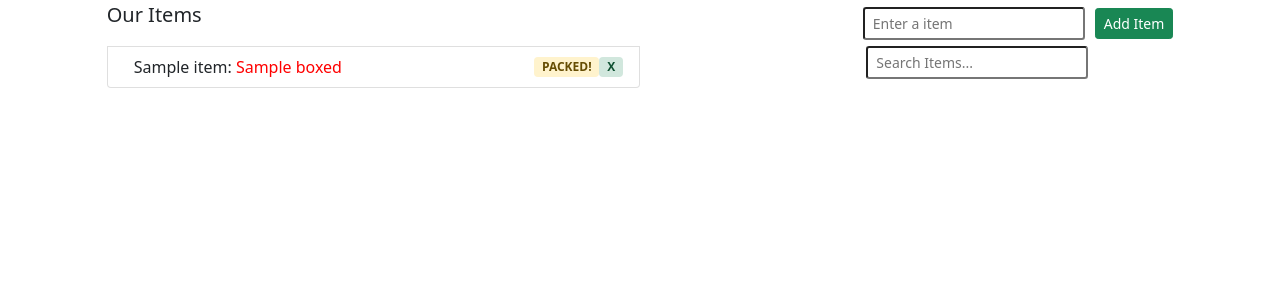
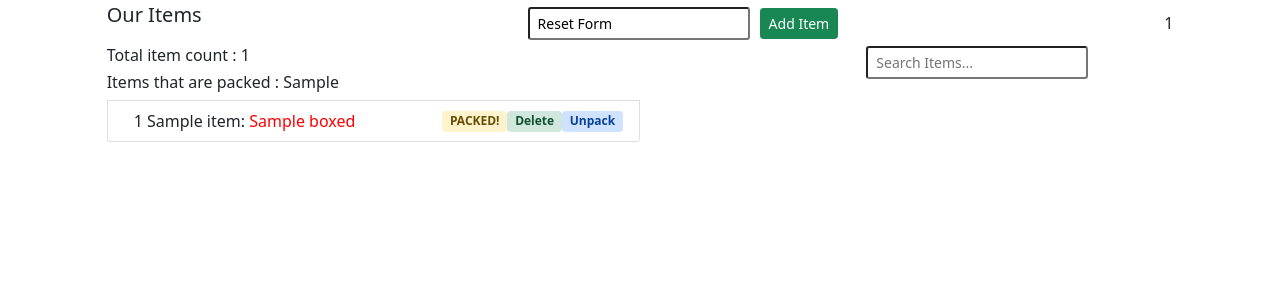
Before and after one commit to rob8624/Packing-app, a Django app: template todo/base/templates/base/item_list.html in a window 1280 px wide. Shown: the part 56-356 px from the top of the page. Run offline with Django 3.2, Linux system fonts and the light colour scheme; the template is opened without the code that fills it: most values are stand-ins (such as "Sample title", 1, 10 or a date in 2020); some libraries are stand-ins or nearby versions.

Commit message:
added stats

```diff
--- a/todo/base/models.py
+++ b/todo/base/models.py
@@ -18,11 +18,10 @@ class Box(models.Model):
     number = models.PositiveSmallIntegerField(unique=True, default=0)
     created = models.DateTimeField(auto_now_add=True)
     additional = models.CharField(max_length=200, null=True, blank=True)
-
     boxes = models.Manager()
 
     def get_items(self):
-        boxed = self.items.name
+        boxed = self.items.all()
         print(boxed)
         return boxed
 
--- a/todo/base/templates/base/boxdetail.html
+++ b/todo/base/templates/base/boxdetail.html
@@ -6,7 +6,7 @@
     <h1>Items in Box #{{ box.number }}</h1>
     {% for boxed in box_items %}
 
-    <li>{{  boxed }} : packed on <h8>{{ boxed.created }}</h8></li>
+    <li>{{ boxed }} : packed on <h8>{{ boxed.created }}</h8></li>
     {% empty %}
     <h3>This box is empty, but ready to start packing!!!</h3>
 
--- a/todo/base/templates/base/item_list.html
+++ b/todo/base/templates/base/item_list.html
@@ -8,11 +8,11 @@
         <p class="lead ml-0">Our Items</p>
         <form class="d-flex align-items-center">
             {% csrf_token %}
-            <input type="text" name="itemname" class="form-control-sm mr-2" placeholder="Enter a item" />
+            <input type="text" name="itemname" class="form-control-sm mr-2" value="Reset Form" onClick="this.form.reset()" placeholder="Enter a item" />
 
             <button style="margin-left: 10px;" hx-post="{% url 'add-item' %}" hx-target="#item-list" type="submit" class="btn btn-success btn-sm">Add Item</button>
         </form>
-
+{{ item_count }}
         </div>
     <section id="film-list" class="col-12">
      <div id="item-list">
--- a/todo/base/templates/base/partials/list_items.html
+++ b/todo/base/templates/base/partials/list_items.html
@@ -7,10 +7,15 @@
         {% empty %}
         <h3>There are no items</h3>
         {% endfor %}
+
+
+        <h6>Total item count : {{ count_items }}</h6>
+        <h6>Items that are packed : {{ packed_items }}</h6>
             {% for item in items %}
+
             <li class="list-group-item d-flex justify-content-between
-            align-items-center"><div class="col-sm" style="padding-left: 10px;">{{ item }}:
-                {% if item.boxed %} <h7 style="color: red;">{{ item.boxed }}</h7></div>
+            align-items-center"><div class="col-sm" style="padding-left: 10px;">{{ forloop.counter }} {{ item }}:
+                {% if item.boxed %}<h7 style="color: red;">{{ item.boxed }}</h7></div>
                 <span class="badge alert-warning" style="">PACKED!</span>
                 {% else %}
                 <span class="badge alert-primary" style="">NOT PACKED!</span>
@@ -18,12 +23,18 @@
                 <span class="badge alert-success" style="cursor: pointer;"
                       hx-delete="{% url 'item-delete' item.pk %}"
                       hx-target="#item-list"
-                      hx-confirm="Are you sure">X</span>
+                      hx-confirm="Delete Item?">Delete</span>
                 {% if item.boxed == None %}
                 <span class="badge alert-primary" style="cursor: pointer;"
                       hx-post ="{% url 'pack-item' item.pk %}"
                       hx-target="#item-list"
                       hx-confirm="Are you sure">Pack</span>
+                {% endif %}
+                {% if item.boxed != None %}
+                <span class="badge alert-primary" style="cursor: pointer;"
+                      hx-post ="{% url 'unpack-item' item.pk %}"
+                      hx-target="#item-list"
+                      hx-confirm="Are you sure">Unpack</span>
                 {% endif %}
 
             </li>
--- a/todo/base/urls.py
+++ b/todo/base/urls.py
@@ -14,6 +14,7 @@ urlpatterns = [
     path('delete_item/<int:pk>/', views.delete_item, name='item-delete'),
     path('search-items/', views.search_items, name='search-items'),
     path('pack-item/<int:pk>', views.pack_item, name='pack-item'),
+    path('unpack-item/<int:pk>', views.unpack_item, name='unpack-item'),
 
 
 ]
```
Also changed, not shown: todo/base/custom_context_processor.py (added, +19 -0 lines), todo/base/views.py (+26 -6 lines).
